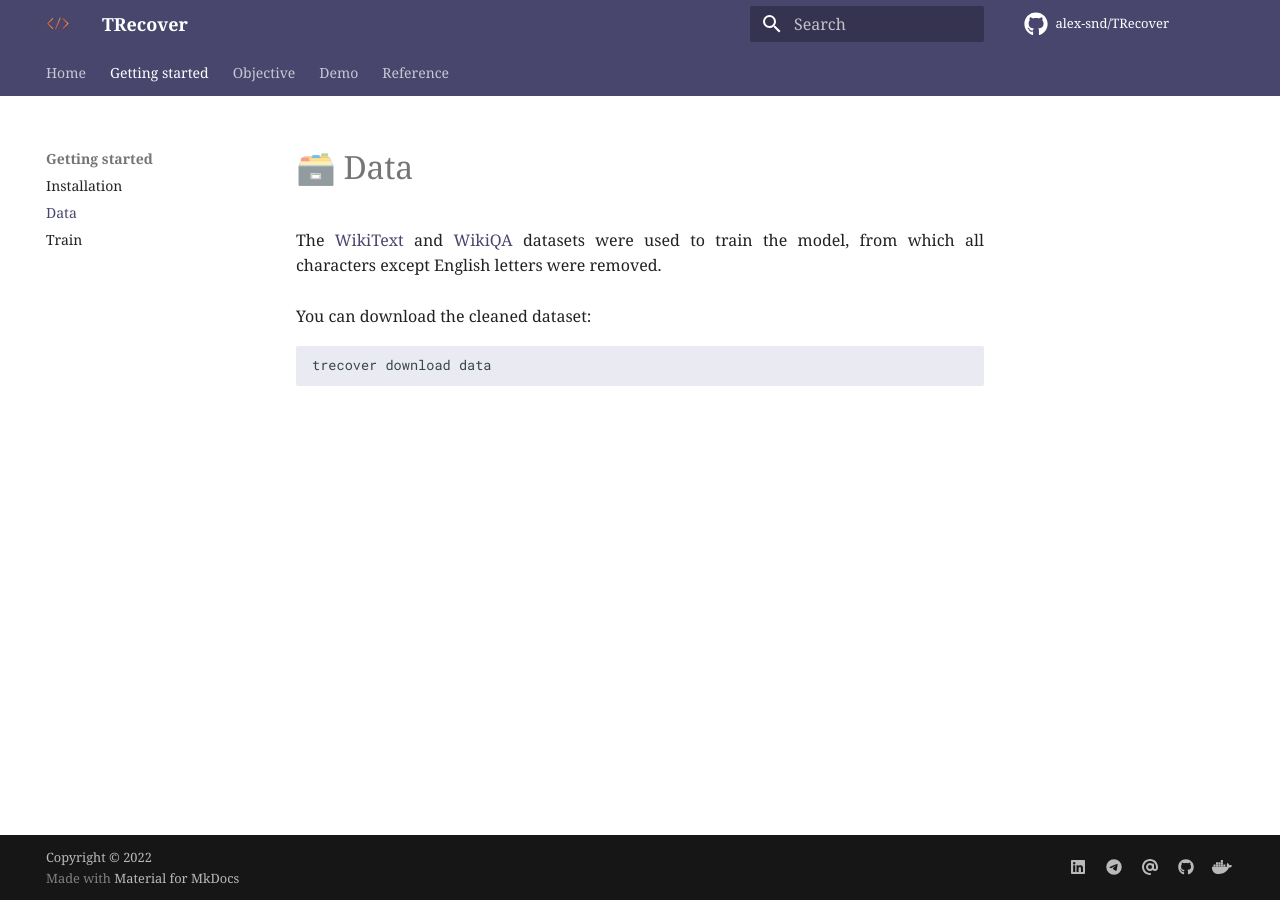
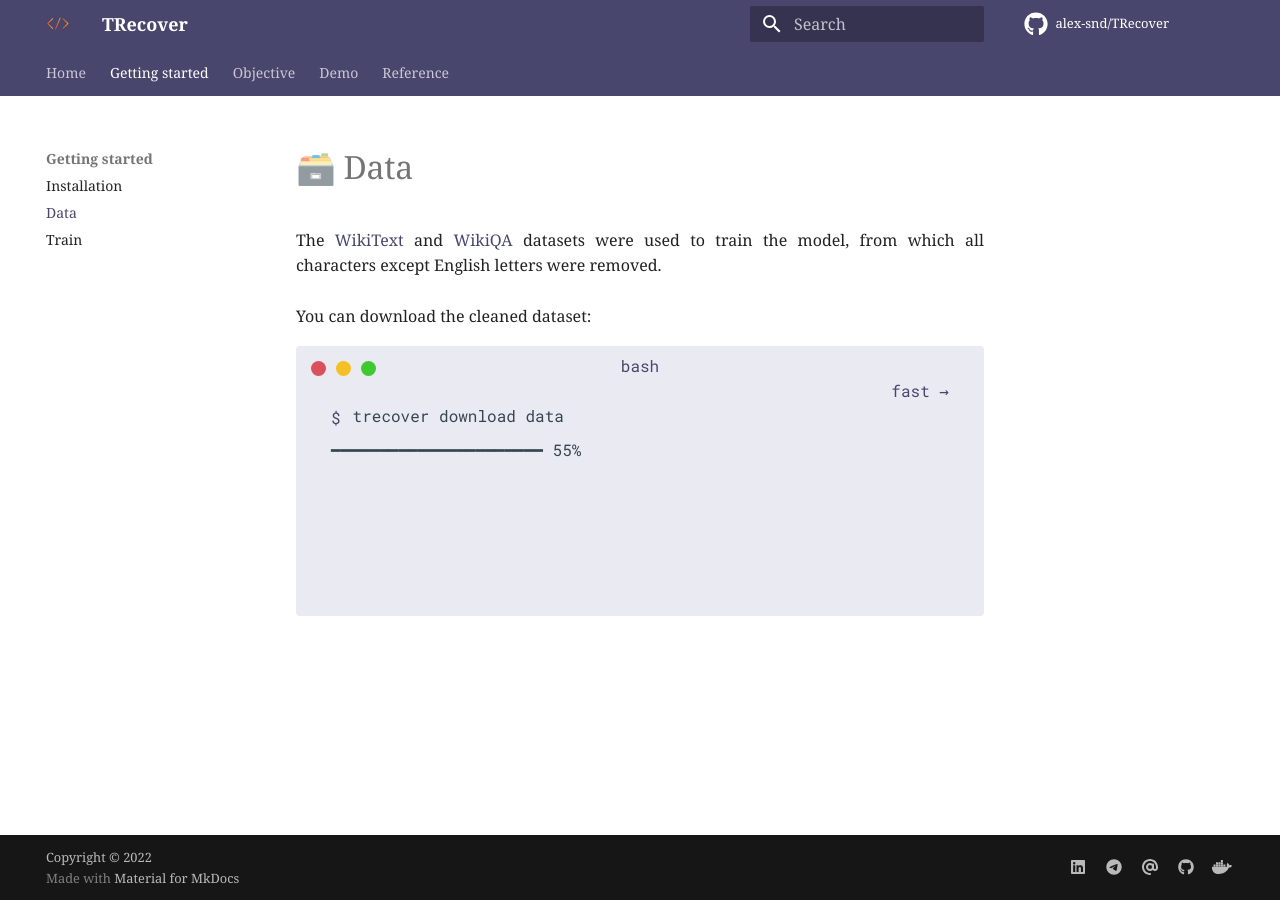
Before and after one commit to alex-snd/TRecover, an MkDocs documentation site: the page built from docs/getting_started/data.md, in a window 1280 px wide. Built offline with MkDocs 1.6.1 and Material for MkDocs 9.7.7, drawn with Linux system fonts in a browser that asks for light colours; some web fonts are replaced; comment, search, counter and statistics services are not loaded.

Commit message:
Add interactive console example

````diff
--- a/docs/getting_started/data.md
+++ b/docs/getting_started/data.md
@@ -3,13 +3,23 @@ title: "🗃️ Data"
 ---
 
 # 🗃️ Data
-<div align="justify">
+
+<p align="justify">
     The <a href="https://huggingface.co/datasets/wikitext">WikiText</a> and
     <a href=https://huggingface.co/datasets/wiki_qa">WikiQA</a> datasets were used to train the model, from which all
     characters except English letters were removed.<br><br>
     You can download the cleaned dataset:
+</p>
+
+<div class="termy" align="center">
+
+    ```console
+    $ trecover download data
+    ---> 100%
+    Downloaded "data.zip" to ../data/data.zip
+    Archive extracted to ../data
+
+    // Use --help flag for more details
+    ```
+
 </div>
-
-```shell
-trecover download data
-```
````
